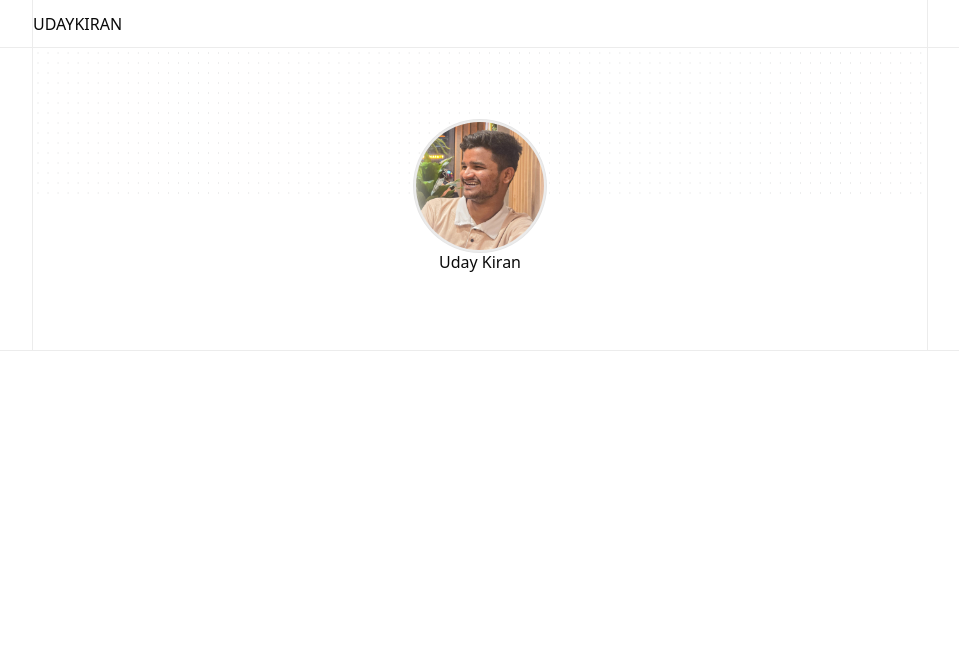
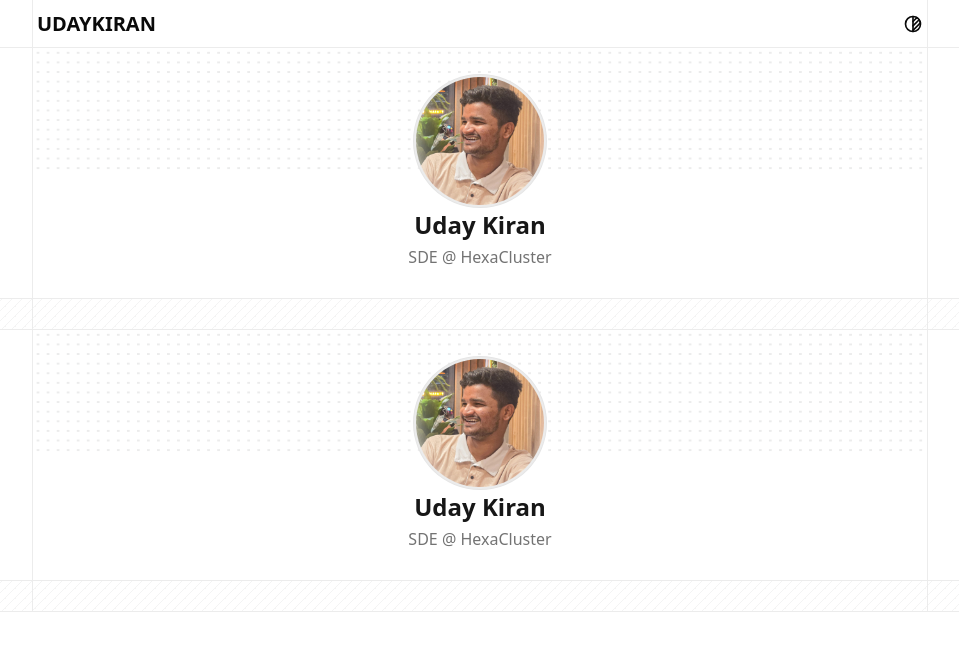
Before and after one commit to udaykirancodes/udaykiran.dev, a Next.js app: page / in a window 1280 px wide. Shown: the top 650 px of the page, without its empty margins (160-1119 px from the left). Built offline with nearby package versions, Linux system fonts and the light colour scheme.

Commit message:
change layout separator

```diff
--- a/src/app/(root)/layout.tsx
+++ b/src/app/(root)/layout.tsx
@@ -8,7 +8,7 @@ export default function Layout({
   return (
     <>
       <SiteHeader />
-      <main className="max-w-screen overflow-x-hidden px-1">{children}</main>
+      <main className="max-w-screen overflow-x-hidden">{children}</main>
     </>
   )
 }
--- a/src/app/(root)/page.tsx
+++ b/src/app/(root)/page.tsx
@@ -1,19 +1,19 @@
-import { ContainerWrapper } from "@/components/container"
-import { ProfileHeader } from "@/components/profile-header"
+import { ProfileHeader } from "@/components/portfolio/profile-header"
+import { Separator } from "@/components/portfolio/separator"
+import { ContainerWrapper } from "@/components/site/container"
 
 const Page = () => {
   return (
     <>
       <ContainerWrapper className="">
         <ProfileHeader />
+        <Separator />
+
+        <ProfileHeader />
+        <Separator />
       </ContainerWrapper>
-      <Line />
     </>
   )
 }
 
 export default Page
-
-function Line() {
-  return <div className="bg-edge h-px w-screen" />
-}
--- /dev/null
+++ b/src/components/portfolio/profile-header.tsx
@@ -0,0 +1,31 @@
+import { USER } from "@/data/constants"
+import { cn } from "@/lib/utils"
+import Image from "next/image"
+
+export function ProfileHeader() {
+  return (
+    <div className="relative flex h-full min-h-[250px] items-center justify-center">
+      <div
+        className={cn(
+          "h-[50%] w-full",
+          "absolute inset-0",
+          "[background-image:radial-gradient(var(--edge)_1.5px,transparent_0)] [background-size:10px_10px] bg-repeat-round"
+        )}
+      />
+      <div className="z-50 flex flex-col items-center justify-center gap-y-1">
+        <Image
+          src={USER.avatar}
+          alt={`${USER.displayName}'s avatar`}
+          width={300}
+          height={300}
+          fetchPriority="high"
+          className="ring-border ring-offset-edge h-32 w-32 rounded-full ring-1 ring-offset-2 select-none"
+        />
+        <h1 className="text-primary text-center text-2xl font-bold">
+          {USER.displayName}
+        </h1>
+        <p className="text-muted-foreground">SDE @ HexaCluster</p>
+      </div>
+    </div>
+  )
+}
--- /dev/null
+++ b/src/components/portfolio/separator.tsx
@@ -0,0 +1,15 @@
+import { cn } from "@/lib/utils"
+
+export function Separator({ className }: { className?: string }) {
+  return (
+    <div
+      className={cn(
+        "relative flex h-8 w-full",
+        "before:absolute before:-left-[100vw] before:-z-1 before:h-8 before:w-[200vw]",
+        "before:border-edge before:border-y-[1px]",
+        "before:bg-[repeating-linear-gradient(315deg,var(--pattern-foreground)_0,var(--pattern-foreground)_1px,transparent_0,transparent_50%)] before:bg-size-[10px_10px] before:[--pattern-foreground:var(--color-edge)]/56",
+        className
+      )}
+    />
+  )
+}
--- a/src/components/profile-header.tsx
+++ /dev/null
@@ -1,27 +0,0 @@
-import { USER } from "@/data/constants"
-import { cn } from "@/lib/utils"
-import Image from "next/image"
-
-export function ProfileHeader() {
-  return (
-    <div className="h-full">
-      <div
-        className={cn(
-          "h-[150px] w-full",
-          "[background-image:radial-gradient(var(--edge)_1px,transparent_0)] [background-size:10px_10px] bg-repeat-round"
-        )}
-      />
-      <div className="flex translate-y-[-50%] flex-col items-center justify-center">
-        <Image
-          src={USER.avatar}
-          alt={`${USER.displayName}'s avatar`}
-          width={300}
-          height={300}
-          fetchPriority="high"
-          className="ring-border ring-offset-edge h-32 w-32 rounded-full ring-1 ring-offset-2 select-none"
-        />
-        <h1 className="text-center">{USER.displayName}</h1>
-      </div>
-    </div>
-  )
-}
--- a/src/components/container.tsx
+++ b/src/components/site/container.tsx
@@ -10,6 +10,7 @@ export const ContainerWrapper = ({
   return (
     <div
       className={cn(
+        "mx-2",
         "mx-auto h-full max-w-4xl",
         "border-edge border-x-[1px]",
         className
@@ -19,17 +20,3 @@ export const ContainerWrapper = ({
     </div>
   )
 }
-
-export const BorderXContainer = ({
-  children,
-  className,
-}: {
-  children: React.ReactNode
-  className?: string
-}) => {
-  return (
-    <div className={cn("border-edge border-x-[1px]", className)}>
-      {children}
-    </div>
-  )
-}
--- a/src/components/site/site-header.tsx
+++ b/src/components/site/site-header.tsx
@@ -1,10 +1,14 @@
-import { ContainerWrapper } from "../container"
+import { ContainerWrapper } from "./container"
+import ThemeSwitcher from "./theme-switcher"
 
 export const SiteHeader = () => {
   return (
     <header className="border-edge bg-background h-12 w-full border-b-[1px]">
       <ContainerWrapper className={""}>
-        <nav className="flex h-full items-center">UDAYKIRAN</nav>
+        <nav className="flex h-full items-center justify-between px-1">
+          <h3 className="text-xl font-semibold">UDAYKIRAN</h3>
+          <ThemeSwitcher />
+        </nav>
       </ContainerWrapper>
     </header>
   )
--- /dev/null
+++ b/src/components/site/theme-switcher.tsx
@@ -0,0 +1,43 @@
+"use client"
+
+import { useTheme } from "next-themes"
+
+const ThemeSwitcher = () => {
+  const { theme, setTheme } = useTheme()
+
+  const handleClick = () => {
+    if (theme === "light") {
+      setTheme("dark")
+    } else {
+      setTheme("light")
+    }
+  }
+  return (
+    <div className="flex cursor-pointer items-center">
+      <>
+        <svg
+          xmlns="http://www.w3.org/2000/svg"
+          width="24"
+          height="24"
+          viewBox="0 0 24 24"
+          fill="none"
+          stroke="currentColor"
+          strokeWidth="2"
+          strokeLinecap="round"
+          strokeLinejoin="round"
+          onClick={handleClick}
+          className="size-4.5 h-5 w-5 cursor-pointer"
+        >
+          <path stroke="none" d="M0 0h24v24H0z" fill="none"></path>
+          <path d="M12 12m-9 0a9 9 0 1 0 18 0a9 9 0 1 0 -18 0"></path>
+          <path d="M12 3l0 18"></path>
+          <path d="M12 9l4.65 -4.65"></path>
+          <path d="M12 14.3l7.37 -7.37"></path>
+          <path d="M12 19.6l8.85 -8.85"></path>
+        </svg>
+      </>
+    </div>
+  )
+}
+
+export default ThemeSwitcher
```
